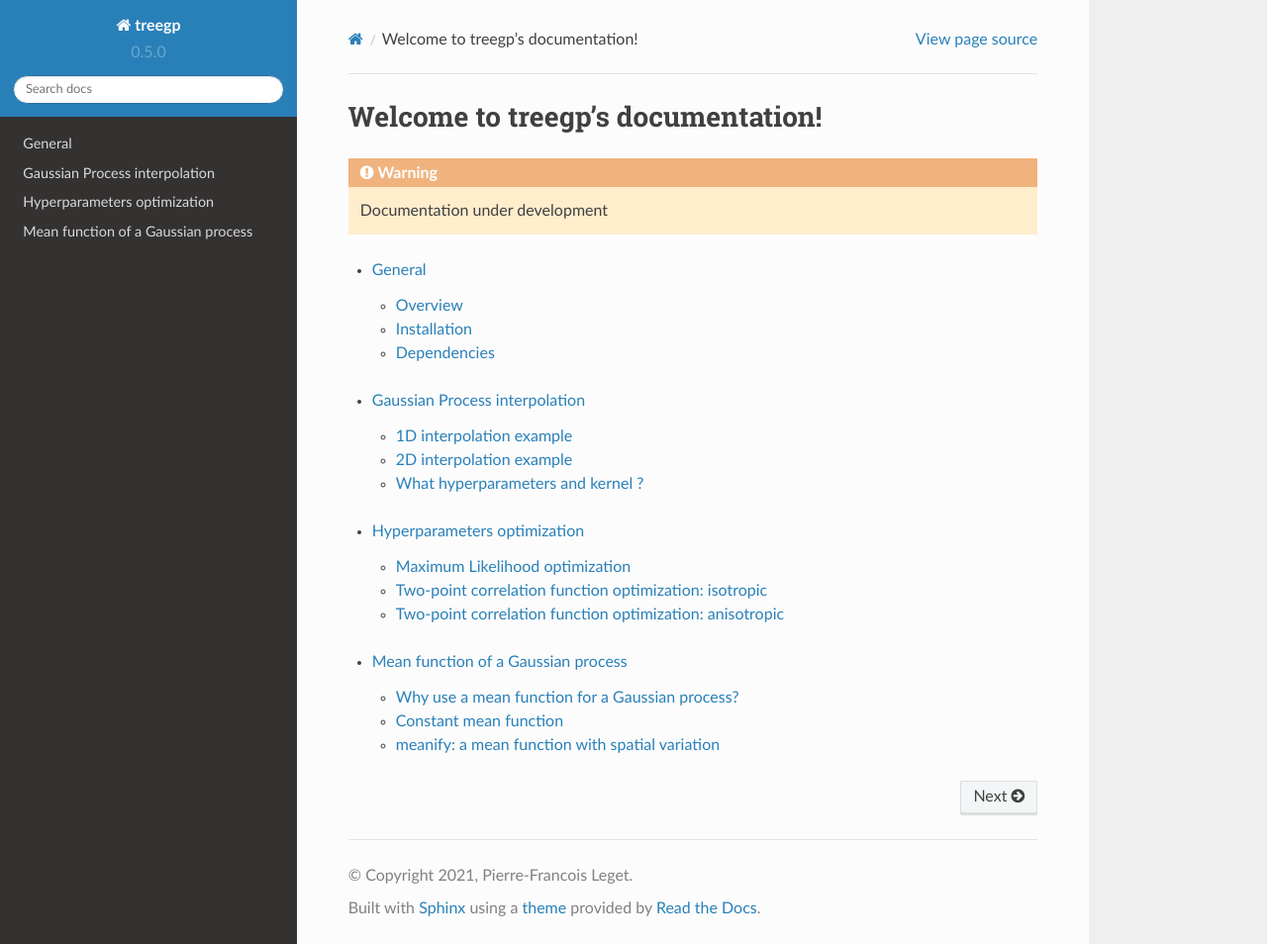
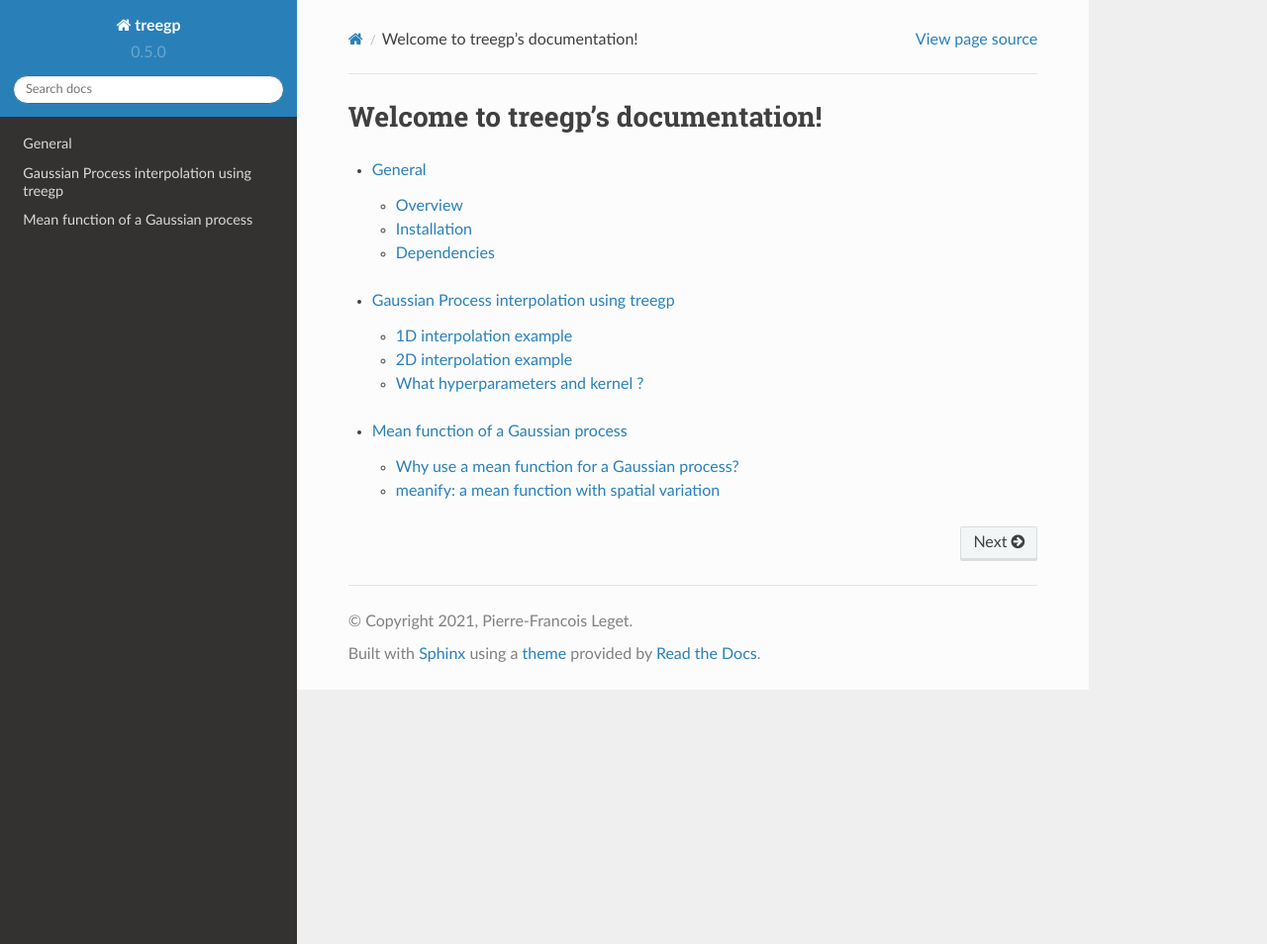
Before and after one commit to PFLeget/treegp, a Sphinx documentation site: the page built from docs/index.rst, in a window 1280 px wide and 954 px high. Shown: the whole window at 99% size. Built offline with Sphinx 7.4.7 and the Read the Docs theme 2.0.0, drawn with Linux system fonts in a browser that asks for light colours.

Commit message:
start to clean the doc

```diff
--- a/docs/index.rst
+++ b/docs/index.rst
@@ -5,8 +5,6 @@
 
 Welcome to treegp's documentation!
 ===================================
-
-.. warning:: Documentation under development
 
 .. toctree::
    :maxdepth: 2
--- a/docs/treegp_gp_interp.rst
+++ b/docs/treegp_gp_interp.rst
@@ -1,5 +1,5 @@
 ################
-Gaussian Process interpolation
+Gaussian Process interpolation using treegp
 ################
 
 
--- a/docs/treegp_gp_opt.rst
+++ /dev/null
@@ -1,17 +0,0 @@
-#############################
-Hyperparameters optimization
-#############################
-
-
-Maximum Likelihood optimization
-===============================
-
-
-
-Two-point correlation function optimization: isotropic
-======================================================
-
-
-
-Two-point correlation function optimization: anisotropic
-========================================================
--- a/docs/treegp_meanify.rst
+++ b/docs/treegp_meanify.rst
@@ -13,9 +13,6 @@
     </div>
 
 
-Constant mean function
-======================
-
 
 meanify: a mean function with spatial variation
 ===============================================
```
Also changed, not shown: other parts of docs/index.rst (+0 -5 lines).
